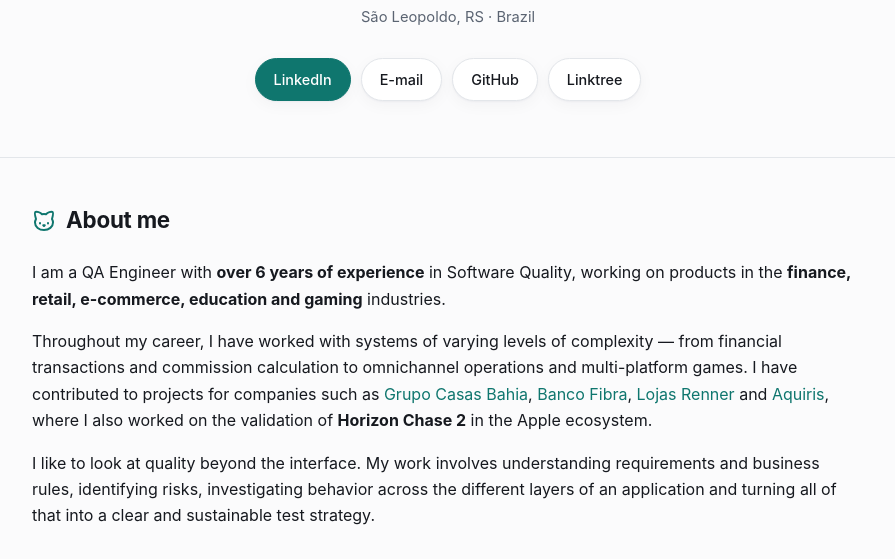
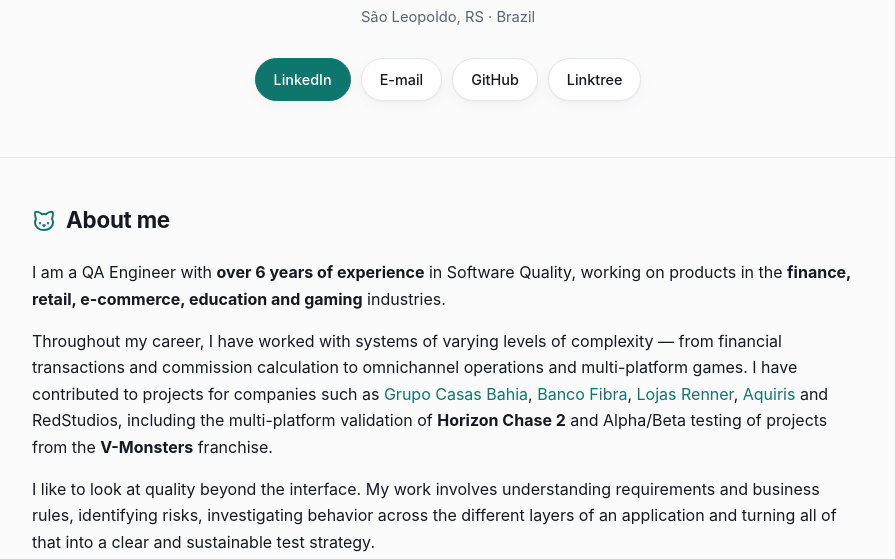
Before and after one commit to GabrielaAmbos/portfolio-qa, a plain HTML site: page docs/en.html in a window 1280 px wide. Shown: the part 240-799 px from the top of the page, without its empty margins (192-1087 px from the left). Drawn offline with Linux system fonts and the light colour scheme.

Commit message:
docs(sobre): inclui RedStudios e V-Monsters no parágrafo de trajetória

```diff
--- a/docs/en.html
+++ b/docs/en.html
@@ -67,7 +67,7 @@
   <div class="wrap">
     <h2><svg viewBox="0 0 24 24"><use href="#i-cat"/></svg> About me</h2>
     <p>I am a QA Engineer with <strong>over 6 years of experience</strong> in Software Quality, working on products in the <strong>finance, retail, e-commerce, education and gaming</strong> industries.</p>
-    <p>Throughout my career, I have worked with systems of varying levels of complexity — from financial transactions and commission calculation to omnichannel operations and multi-platform games. I have contributed to projects for companies such as <a href="https://ri.grupocasasbahia.com.br/">Grupo Casas Bahia</a>, <a href="https://bancofibra.com.br/">Banco Fibra</a>, <a href="https://www.lojasrennersa.com.br/">Lojas Renner</a> and <a href="https://www.aquiris.com.br/">Aquiris</a>, where I also worked on the validation of <strong>Horizon Chase 2</strong> in the Apple ecosystem.</p>
+    <p>Throughout my career, I have worked with systems of varying levels of complexity — from financial transactions and commission calculation to omnichannel operations and multi-platform games. I have contributed to projects for companies such as <a href="https://ri.grupocasasbahia.com.br/">Grupo Casas Bahia</a>, <a href="https://bancofibra.com.br/">Banco Fibra</a>, <a href="https://www.lojasrennersa.com.br/">Lojas Renner</a>, <a href="https://www.aquiris.com.br/">Aquiris</a> and RedStudios, including the multi-platform validation of <strong>Horizon Chase 2</strong> and Alpha/Beta testing of projects from the <strong>V-Monsters</strong> franchise.</p>
     <p>I like to look at quality beyond the interface. My work involves understanding requirements and business rules, identifying risks, investigating behavior across the different layers of an application and turning all of that into a clear and sustainable test strategy.</p>
     <p class="subhead">Main areas of expertise</p>
     <ul class="expertise">
```
Also changed, not shown: docs/index.html (+1 -1 lines), 2 other files.
